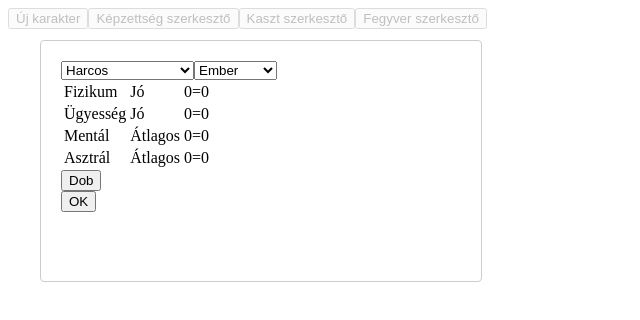
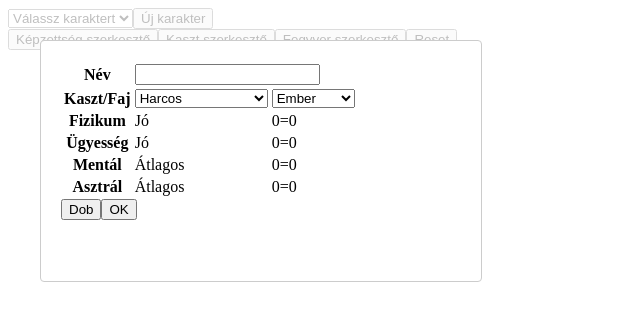
Before and after one commit to brodaclop/magus3, a React (Create React App) app: page / in a window 1280 px wide. Both pictures are taken after a click on the button "Új karakter". Shown: the top 320 px of the page, without its empty margins (0-640 px from the left). Built offline with nearby package versions, Linux system fonts and the light colour scheme.

Commit message:
karakter tarolas

```diff
--- a/package.json
+++ b/package.json
@@ -19,6 +19,7 @@
     "react-scripts": "5.0.1",
     "seedrandom": "^3.0.5",
     "typescript": "^4.8.4",
+    "uuid": "^9.0.0",
     "web-vitals": "^2.1.4"
   },
   "scripts": {
@@ -51,6 +52,7 @@
     "@types/rc-tooltip": "^3.7.7",
     "@types/react-modal": "^3.13.1",
     "@types/seedrandom": "^3.0.2",
+    "@types/uuid": "^9.0.0",
     "gh-pages": "^4.0.0"
   }
 }
--- a/src/App.tsx
+++ b/src/App.tsx
@@ -1,31 +1,46 @@
-import { useState } from 'react';
-import ReactModal from 'react-modal';
+import { useState, useEffect, useCallback } from 'react';
 import { FegyverEditor } from './admin/FegyverEditor';
 import { KasztEditor } from './admin/KasztEditor';
 import { KepzettsegEditor } from './admin/KepzettsegEditor';
 
-import { Karakter, KarakterTemplate } from './model/Karakter';
+import { Karakter } from './model/Karakter';
 import { KarakterTemplateWdiget } from './widgets/KarakterTemplateWidget';
 import { KarakterWidget } from './widgets/KarakterWidget';
 
 
 const App: React.FC<{}> = () => {
 
+
+  const [karakterek, setKarakterek] = useState<Record<string, Karakter>>(() => JSON.parse(window.localStorage.getItem('karakterek') ?? '{}'));
   const [karakter, setKarakter] = useState<Karakter>();
-  const [template, setTemplate] = useState<KarakterTemplate>(Karakter.createTemplate());
-  const [open, setOpen] = useState<boolean>(false);
+
+  useEffect(() => {
+    window.localStorage.setItem('karakterek', JSON.stringify(karakterek));
+  }, [karakterek]);
+
+  const save = useCallback((karakter: Karakter) => {
+    setKarakterek({ ...karakterek, [karakter.id]: karakter });
+    setKarakter(karakter);
+  }, [karakterek]);
 
   return <div>
-    <button onClick={() => setOpen(true)}>Új karakter</button>
-    <ReactModal style={{ content: { width: '400px', height: '200px' } }} isOpen={open} onRequestClose={() => setOpen(false)}>
-      <KarakterTemplateWdiget onCreate={setKarakter} template={template} onChange={setTemplate} />
-      <button onClick={() => setOpen(false)}>OK</button>
-    </ReactModal>
+    <div>
+      <select value={karakter?.id ?? ''} onChange={e => setKarakter(karakterek[e.target.value])}>
+        {!karakter && <option disabled value=''>Válassz karaktert</option>}
+        {Object.entries(karakterek).map(([id, karakter]) => <option value={id}>{karakter.name} ({Object.values(Karakter.szintek(karakter)).map(sz => `${sz.name} ${sz.szint}`).join('/')})</option>)}
+      </select>
+      <KarakterTemplateWdiget onCreate={save} />
+    </div>
     <KepzettsegEditor />
     <KasztEditor />
     <FegyverEditor />
+    <button onClick={() => setKarakterek({})}>Reset</button>
     {karakter &&
-      <KarakterWidget karakter={karakter} setKarakter={setKarakter} template={template} setTemplate={setTemplate} />
+      <KarakterWidget karakter={karakter} setKarakter={save} deleteKarakter={() => {
+        delete karakterek[karakter.id];
+        setKarakterek({ ...karakterek })
+        setKarakter(undefined);
+      }} />
     }
   </div>;
 };
--- a/src/admin/FormComponents.tsx
+++ b/src/admin/FormComponents.tsx
@@ -109,7 +109,6 @@ export const ArrayEditor: React.FC<{ desc: ArrayEditorDescriptor, value: Array<u
 
 export const ObjectEditor: React.FC<{ desc: ObjectEditorDescriptor, value: Record<string, unknown>, onChange: (value: Record<string, unknown>) => unknown }> = ({ desc, value, onChange }) => {
     const childOnChange = useCallback((key: string, v: unknown) => {
-        console.log('childOnChange', key, v);
         value[key] = v;
         onChange(value);
     }, [value, onChange]);
--- a/src/model/Harcertek.tsx
+++ b/src/model/Harcertek.tsx
@@ -6,6 +6,7 @@ export interface Harcertek {
     sebzes: number;
 }
 
+// eslint-disable-next-line @typescript-eslint/no-redeclare
 export const Harcertek = {
     add: (...terms: Array<Partial<Harcertek> | undefined>): Harcertek => terms.reduce<Harcertek>(
         (acc, curr) => {
--- a/src/model/Karakter.tsx
+++ b/src/model/Karakter.tsx
@@ -1,3 +1,4 @@
+import { v4 } from "uuid";
 import { Faj, Fajok } from "./Fajok";
 import { KozelharcFegyver, KOZELHARCI_FEGYVEREK } from "./Fegyver";
 import { Harcertek } from "./Harcertek";
@@ -9,8 +10,10 @@ import { kockaDobas } from "./Kocka";
 import { Lofegyver } from "./Lofegyver";
 import { Pancel } from "./Pancel";
 import { PancelBuilder } from "./PancelBuilder";
+import { NamedEntity } from "./util";
 
 export interface KarakterTemplate {
+    name: string,
     faj: Faj,
     kaszt: KasztInfo,
     szint: number,
@@ -18,7 +21,7 @@ export interface KarakterTemplate {
 }
 
 
-export interface Karakter {
+export interface Karakter extends NamedEntity {
     readonly faj: Faj;
     szint: Array<SzintInfo>;
     kepessegek: Record<string, number>;
@@ -28,6 +31,7 @@ export interface Karakter {
     pancel?: Pancel;
     lofegyver?: Lofegyver;
     kp: number;
+    kepessegKategoriak: Record<KepessegKategoria, number>;
     szazalek: number;
 }
 
@@ -105,10 +109,13 @@ const levelUp = (karakter: Karakter, kaszt?: KasztInfo): Karakter => {
 
 // eslint-disable-next-line @typescript-eslint/no-redeclare
 export const Karakter = {
-    createTemplate: (options?: { faj?: Faj, kaszt?: KasztInfo }): KarakterTemplate => ({ faj: options?.faj ?? Fajok.lista[0], kaszt: options?.kaszt ?? Kasztok.lista[0], szint: 1, kepessegKategoriak: { Fizikum: 0, Ügyesség: 0, Mentál: 0, Asztrál: 0 } }),
+    createTemplate: (options?: { faj?: Faj, kaszt?: KasztInfo, name: string }): KarakterTemplate => ({ faj: options?.faj ?? Fajok.lista[0], kaszt: options?.kaszt ?? Kasztok.lista[0], szint: 1, kepessegKategoriak: { Fizikum: 0, Ügyesség: 0, Mentál: 0, Asztrál: 0 }, name: options?.name ?? '' }),
     create: (template: KarakterTemplate): Karakter => {
         const ret: Karakter = {
+            id: v4(),
+            name: template.name,
             faj: template.faj,
+            kepessegKategoriak: template.kepessegKategoriak,
             szint: [
                 {
                     kaszt: template.kaszt,
@@ -161,5 +168,12 @@ export const Karakter = {
         }
         return false;
     },
+    szintek: (karakter: Karakter): Record<string, { name: string, szint: number }> => karakter.szint.slice(1).reduce((acc, curr) => {
+        if (!acc[curr.kaszt.id]) {
+            acc[curr.kaszt.id] = { name: curr.kaszt.name, szint: 0 };
+        }
+        acc[curr.kaszt.id].szint++;
+        return acc;
+    }, {} as Record<string, { name: string, szint: number }>),
     levelUp
 }
--- a/src/model/KarakterCalculator.ts
+++ b/src/model/KarakterCalculator.ts
@@ -44,7 +44,6 @@ const szintCalc = (karakter: Karakter, fn: (szint: SzintInfo) => number): Array<
 
 export const KarakterCalculator = {
     calc: (karakter: Karakter): KarakterCalcResult => {
-        console.log('Karakter:', karakter);
         const kepessegek = transformRecord(karakter.kepessegek, (k, v) => v + (karakter.faj.kepessegek[k] ?? 0));
 
         const normalKepzettsegek = karakter.szint.reduce((acc, curr) => {
@@ -58,7 +57,6 @@ export const KarakterCalculator = {
                 if (previous === undefined) {
                     acc.push(structuredClone(kepz));
                 } else {
-                    console.log('osszead', kepz.kepzettseg.name, previous.szazalek, kepz.szazalek);
                     previous.szazalek += kepz.szazalek;
                 }
             });
--- a/src/widgets/KarakterTemplateWidget.tsx
+++ b/src/widgets/KarakterTemplateWidget.tsx
@@ -1,4 +1,5 @@
 import React, { useState } from 'react';
+import ReactModal from 'react-modal';
 import { Fajok } from '../model/Fajok';
 import { Karakter, KarakterTemplate } from '../model/Karakter';
 import { Kasztok } from '../model/Kasztok';
@@ -7,11 +8,18 @@ import { DobasEredmenyWidget } from './DobasEredmenyWidget';
 import { NamedEntitySelector } from './NamedEntitySelector';
 
 export const KarakterTemplateWdiget: React.FC<{
-    template: KarakterTemplate,
-    onChange: (t: KarakterTemplate) => unknown,
     onCreate: (k: Karakter) => unknown
-}> = ({ template, onChange, onCreate }) => {
+}> = ({ onCreate }) => {
+    const [open, setOpen] = useState<boolean>(false);
+    const [template, setTemplate] = useState<KarakterTemplate>(Karakter.createTemplate());
     const [dobasok, setDobasok] = useState<Array<DobasEredmeny>>(Array(4).fill({ kocka: [], max: 0, osszeg: 0, eldobottak: [], plusz: 0 } as DobasEredmeny));
+    const [karakter, setKarakter] = useState<Karakter>();
+
+    const onFieldChange = (t: KarakterTemplate): void => {
+        setKarakter(undefined);
+        setDobasok(Array(4).fill({ kocka: [], max: 0, osszeg: 0, eldobottak: [], plusz: 0 } as DobasEredmeny));
+        setTemplate({ ...t });
+    }
 
     const karakterDob = () => {
         const r = Kasztok.kidob(template.kaszt);
@@ -21,29 +29,52 @@ export const KarakterTemplateWdiget: React.FC<{
             Mentál: r.Mentál.osszeg,
             Asztrál: r.Asztrál.osszeg
         };
+        setTemplate({ ...template });
+        setDobasok([r.Fizikum, r.Ügyesség, r.Mentál, r.Asztrál]);
+        setKarakter(Karakter.create(template));
+    };
 
-        setDobasok([r.Fizikum, r.Ügyesség, r.Mentál, r.Asztrál]);
-        onChange({ ...template });
-        onCreate(Karakter.create(template));
-    }
-
-    return <div>
-        <NamedEntitySelector nea={Kasztok} value={template.kaszt} onChange={k => {
-            onChange(Karakter.createTemplate({ kaszt: k, faj: template.faj }));
+    return <>
+        <button onClick={() => setOpen(true)}>Új karakter</button>
+        <ReactModal style={{ content: { width: '400px', height: '200px' } }} isOpen={open} onRequestClose={() => setOpen(false)}>
+            <table>
+                <tbody>
+                    <tr>
+                        <th>Név</th>
+                        <td colSpan={2}>
+                            <input type='text' value={template.name} onChange={e => onFieldChange({ ...template, name: e.target.value })} />
+                        </td>
+                    </tr>
+                    <tr>
+                        <th>Kaszt/Faj</th>
+                        <td>
+                            <NamedEntitySelector nea={Kasztok} value={template.kaszt} onChange={kaszt => {
+                                onFieldChange(Karakter.createTemplate({ ...template, kaszt }));
 
                             }} />
-        <NamedEntitySelector nea={Fajok} value={template.faj} onChange={f => {
-            onChange(Karakter.createTemplate({ kaszt: template.kaszt, faj: f }));
+                        </td>
+                        <td>
+                            <NamedEntitySelector nea={Fajok} value={template.faj} onChange={faj => {
+                                onFieldChange(Karakter.createTemplate({ ...template, faj }));
                             }} />
-        <table>
-            <tbody>
+                        </td>
+                    </tr>
                     {Object.entries(template.kaszt.kepessegDobas).map(([kategoria, dobas], idx) => <tr>
-                    <td>{kategoria}</td>
+                        <th>{kategoria}</th>
                         <td>{dobas}</td>
                         <td><DobasEredmenyWidget {...dobasok[idx]} /></td>
                     </tr>)}
                 </tbody>
             </table>
             <button onClick={karakterDob}>Dob</button>
-    </div>
+            <button onClick={() => {
+                if (karakter) {
+                    onCreate(karakter);
+                    setTemplate(Karakter.createTemplate());
+                    setDobasok(Array(4).fill({ kocka: [], max: 0, osszeg: 0, eldobottak: [], plusz: 0 } as DobasEredmeny));
+                }
+                setOpen(false);
+            }}>OK</button>
+        </ReactModal>
+    </>;
 };
--- a/src/widgets/KarakterWidget.tsx
+++ b/src/widgets/KarakterWidget.tsx
@@ -1,5 +1,5 @@
 import React, { useMemo } from 'react';
-import { Karakter, KarakterTemplate } from '../model/Karakter';
+import { Karakter } from '../model/Karakter';
 import { KarakterCalculator } from '../model/KarakterCalculator';
 import { Kasztok } from '../model/Kasztok';
 import { Kepesseg, Kepessegek, KepessegKategoria } from '../model/Kepessegek';
@@ -10,19 +10,22 @@ import { KombatWidget } from './KombatWidget';
 import { LifeWidget } from './LifeWidget';
 import { PancelWidget } from './PancelWidget';
 
-export const KarakterWidget: React.FC<{ karakter: Karakter, setKarakter: (k: Karakter) => unknown, template: KarakterTemplate, setTemplate: (t: KarakterTemplate) => unknown }> = ({ karakter, setKarakter, template, setTemplate }) => {
+export const KarakterWidget: React.FC<{
+    karakter: Karakter,
+    setKarakter: (k: Karakter) => unknown,
+    deleteKarakter: () => unknown
+}> = ({ karakter, setKarakter, deleteKarakter }) => {
     const karakterCalc = useMemo(() => KarakterCalculator.calc(karakter), [karakter]);
 
-    const commit = () => {
-        setKarakter({ ...karakter });
-        setTemplate({ ...template });
+    const commit = (k?: Karakter) => {
+        setKarakter(k ? { ...k } : { ...karakter });
     }
 
     const plusz = (k: Kepesseg, shouldCommit = true): boolean => {
         const kategoria = k.kategoria;
-        if (template.kepessegKategoriak[kategoria] > 0 && karakter.kepessegek[k.id] < 20) {
+        if (karakter.kepessegKategoriak[kategoria] > 0 && karakter.kepessegek[k.id] < 20) {
             karakter.kepessegek[k.id]++;
-            template.kepessegKategoriak[kategoria]--;
+            karakter.kepessegKategoriak[kategoria]--;
             if (shouldCommit) {
                 commit();
             }
@@ -35,7 +38,7 @@ export const KarakterWidget: React.FC<{ karakter: Karakter, setKarakter: (k: Kar
         const kategoria = k.kategoria;
         if (karakter.kepessegek[k.id] > 0) {
             karakter.kepessegek[k.id]--;
-            template.kepessegKategoriak[kategoria]++;
+            karakter.kepessegKategoriak[kategoria]++;
             if (shouldCommit) {
                 commit();
             }
@@ -57,22 +60,22 @@ export const KarakterWidget: React.FC<{ karakter: Karakter, setKarakter: (k: Kar
         <tbody>
             <tr>
                 <td>
-                    <LifeWidget karakter={karakter} calc={karakterCalc} levelUp={kasztId => setKarakter({ ...Karakter.levelUp(karakter, Kasztok.find(kasztId)) })} />
+                    <LifeWidget deleteKarakter={deleteKarakter} karakter={karakter} calc={karakterCalc} levelUp={kasztId => commit(Karakter.levelUp(karakter, Kasztok.find(kasztId)))} />
                 </td>
                 <td>
-                    <PancelWidget karakter={karakter} calc={karakterCalc} onChange={k => setKarakter({ ...k })} />
+                    <PancelWidget karakter={karakter} calc={karakterCalc} onChange={commit} />
                 </td>
                 <td>
-                    <HarcertekWidget karakter={karakter} setKarakter={k => setKarakter({ ...k })} />
+                    <HarcertekWidget karakter={karakter} setKarakter={commit} />
                 </td>
             </tr>
             <tr>
                 <td colSpan={2}>
-                    <KepessegWidget kategoriak={template.kepessegKategoriak} eloszt={eloszt} minusz={minusz} plusz={plusz} karakterCalc={karakterCalc} />
+                    <KepessegWidget kategoriak={karakter.kepessegKategoriak} eloszt={eloszt} minusz={minusz} plusz={plusz} karakterCalc={karakterCalc} />
                 </td>
                 <td>
-                    <KombatWidget calc={karakterCalc} karakter={karakter} onChange={k => setKarakter({ ...k })} />
-                    <KepzettsegWidget calc={karakterCalc} karakter={karakter} onChange={k => setKarakter({ ...k })} />
+                    <KombatWidget calc={karakterCalc} karakter={karakter} onChange={commit} />
+                    <KepzettsegWidget calc={karakterCalc} karakter={karakter} onChange={commit} />
                 </td>
             </tr>
         </tbody>
```
Also changed, not shown: src/widgets/LifeWidget.tsx (+17 -8 lines), 1 other file (tests, documents, lock files or other folders). Lines whose indentation alone changed are shown as unchanged.
